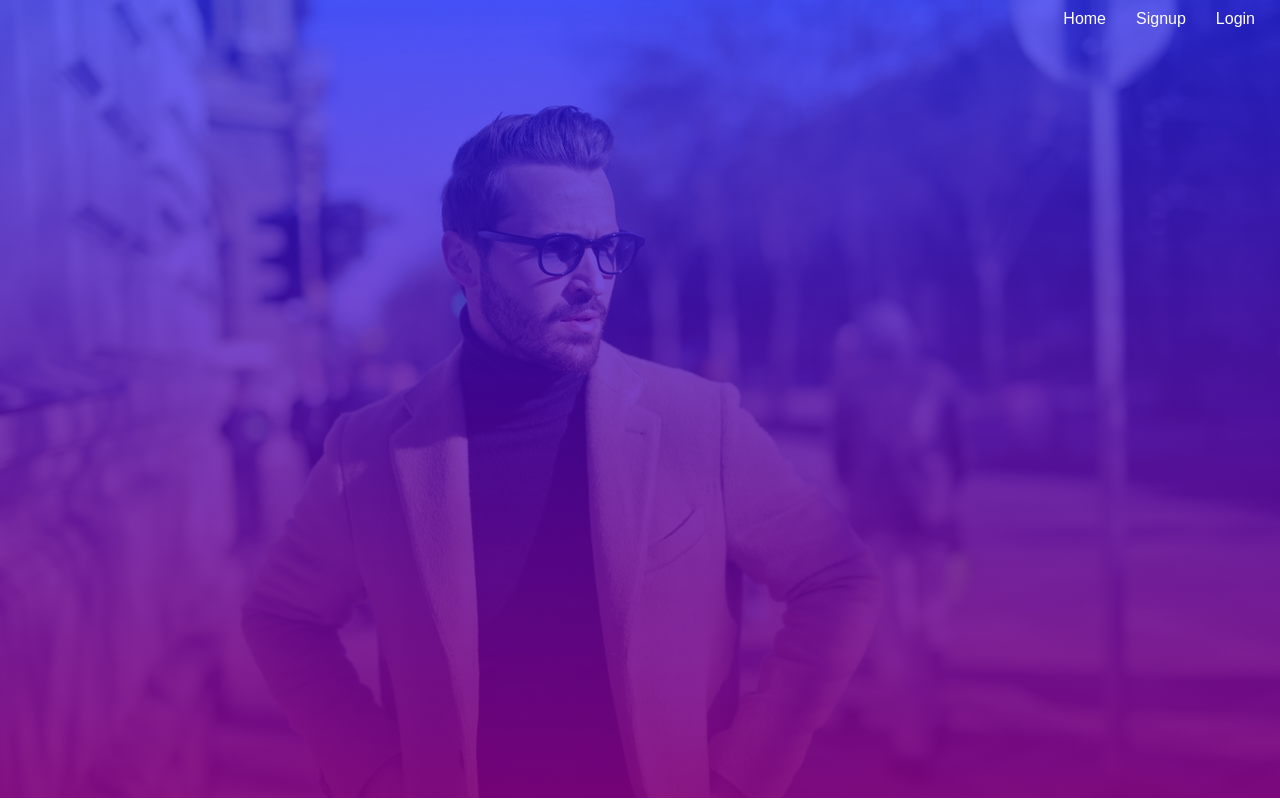
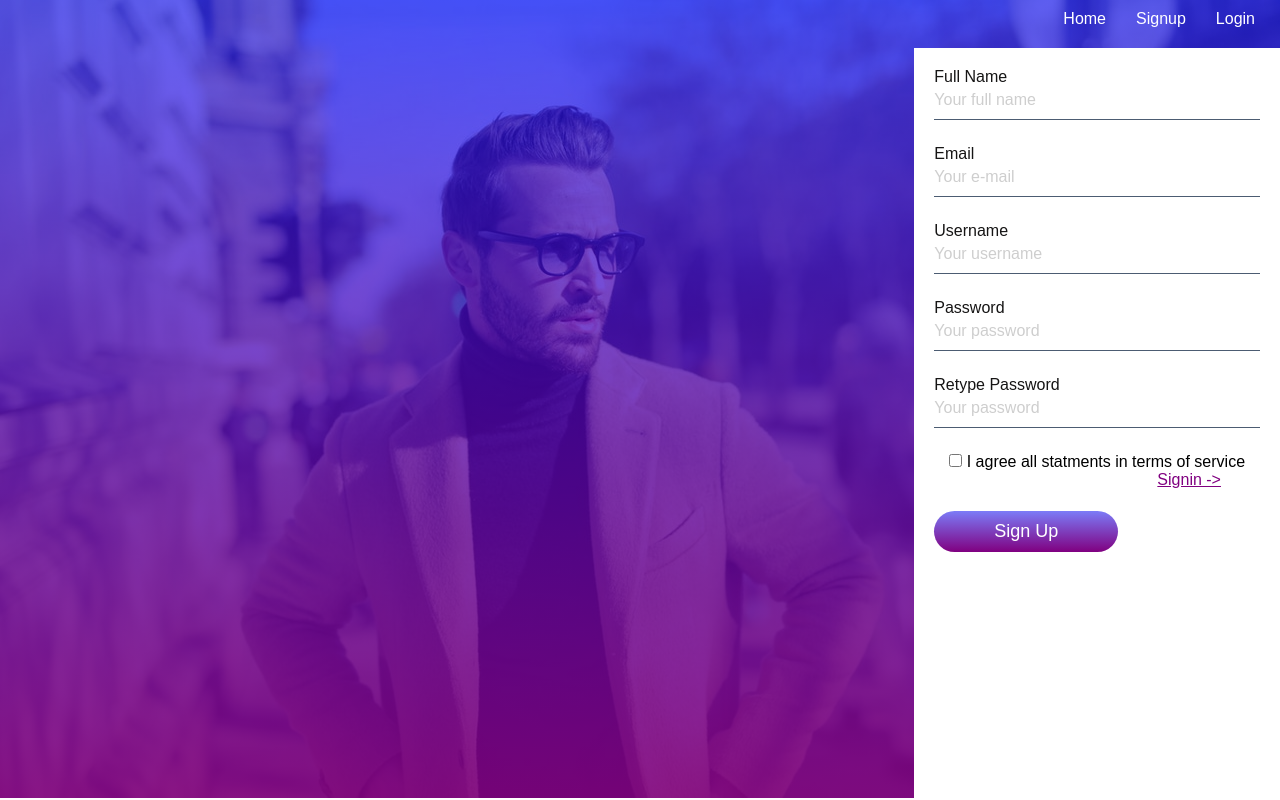
Before and after one commit to joydeep-maiti/Homeweb, a React app: page /signup in a window 1280 px wide. Built offline with nearby package versions, Linux system fonts and the light colour scheme.

Commit message:
Basic routing done

```diff
--- a/src/Component/Signupform/Signupform.css
+++ b/src/Component/Signupform/Signupform.css
@@ -0,0 +1,79 @@
+.form {
+    margin-top: 50px;
+    background-color: white;
+    padding: 20px 20px;
+}
+
+.form form {
+    width: 100%;
+    height: 100%;
+}
+
+.form form lable,
+input[type="text"],
+input[type="email"],
+input[type="password"] {
+    display: block;
+}
+
+.form form lable {
+    text-align: left;
+    color: rgb(22, 21, 21);
+    font-size: 16px;
+    font-weight: 300;
+    /* margin: 6px 0; */
+}
+
+p.terms {
+    color: rgb(36, 34, 34);
+    margin-bottom: 30px;
+}
+
+.form form input[type="text"],
+input[type="email"],
+input[type="password"] {
+    color: #fff;
+    width: 100%;
+    border: none;
+    font-size: 16px;
+    font-weight: 200;
+    margin-bottom: 25px;
+    padding: 5px 0 10px 0;
+    background: transparent;
+    border-bottom: 1px solid #4c5c72;
+}
+
+.form form input::placeholder {
+    color: #cecece;
+}
+
+.form form a {
+    color: purple;
+}
+
+.last {
+    display: inline;
+}
+
+input.formbtn {
+    color: #fff;
+    font-size: 18px;
+    font-weight: 300;
+    padding: 10px 60px;
+    margin-top: 40px;
+    float: left;
+    border: none;
+    cursor: pointer;
+    border-radius: 35px;
+    transition: all 0.3s linear;
+    background: linear-gradient(to bottom, rgba(9, 9, 241, 0.534), purple);
+}
+
+input.formbtn:hover {
+    box-shadow: none;
+    box-shadow: 0 0 40px rgba(0, 0, 0, 0.55);
+}
+
+.linedlink {
+    color: purple;
+}
--- a/src/Component/Signupform/Signupform.js
+++ b/src/Component/Signupform/Signupform.js
@@ -0,0 +1,31 @@
+import React from 'react';
+import classes from './Signupform.css';
+
+const signupform = () => {
+    return (
+        <div className={classes.form}>
+            <div className={classes.formsignup}>
+                <form>
+                    <lable>Full Name</lable>
+                        <input type="text" placeholder="Your full name" />
+                    <lable>Email</lable>
+                        <input type="email" placeholder="Your e-mail" />
+                    <lable>Username</lable>
+                        <input type="text" placeholder="Your username" />
+                    <lable>Password</lable>
+                        <input type="password"placeholder="Your password" />
+                    <lable>Retype Password</lable>
+                        <input type="password"placeholder="Your password" />
+                    <p class="terms">
+                        <input type="checkbox" /> I agree all statments in terms of service
+                    </p>
+                        <input type="submit" className={classes.formbtn} value="Sign Up" />
+                        <a href="#" className={classes.linedlink}>Signin -></a>
+
+                </form>
+            </div>
+        </div>
+    )
+}
+
+export default signupform;
--- a/src/Container/Signup/Signup.css
+++ b/src/Container/Signup/Signup.css
@@ -5,6 +5,6 @@
     grid-template-columns: 5fr 2fr;
     background-image: linear-gradient(to bottom, rgba(0, 0, 255, 0.596), rgba(128, 0, 128, 0.896)), url('../../assets/img2.jpeg');
     background-size: cover;
-    background-position: top right;
+    background-position: top center;
 
 }
--- a/src/Container/Signup/Signup.js
+++ b/src/Container/Signup/Signup.js
@@ -1,11 +1,13 @@
 import React, { Component } from "react";
 import classes from './Signup.css';
+import Signupform from '../../Component/Signupform/Signupform';
 
 class Signup extends Component {
     render() {
         return (
             <div className={classes.signuppage}>
                 <div className={classes.image}></div>
+                <Signupform />
             </div>
         )
     }
```
